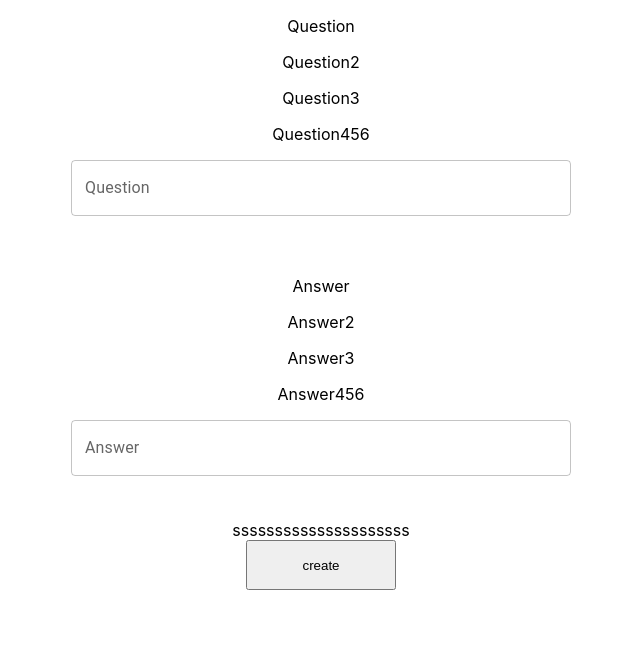
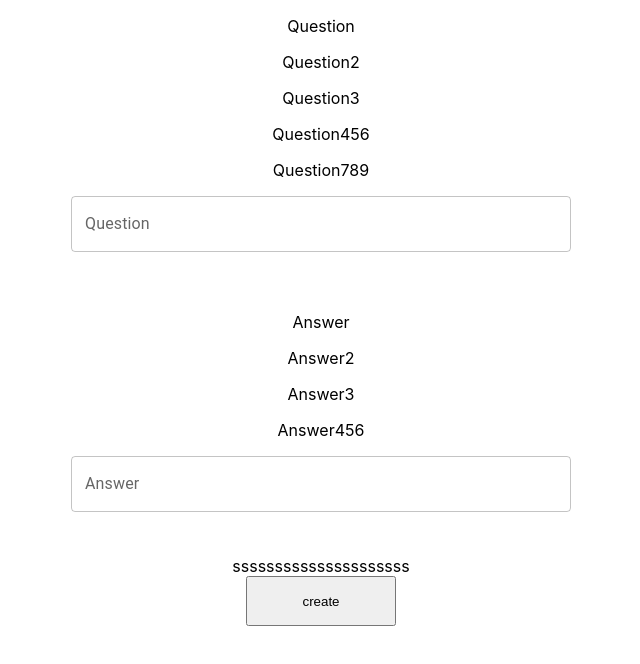
Before and after one commit to sakmoc/qaa_react_app, a React (Create React App) app: page / in a window 1280 px wide. Shown: the top 664 px of the page, without its empty margins (319-959 px from the left). Built offline with nearby package versions, Linux system fonts and the light colour scheme.

Commit message:
re main1

```diff
--- a/src/components/InputText.js
+++ b/src/components/InputText.js
@@ -42,6 +42,7 @@ const InputText = (props) => {
           <p>Question2</p>
           <p>Question3</p>
           <p>Question456</p>
+          <p>Question789</p>
 
           <TextField
             multiline
```
